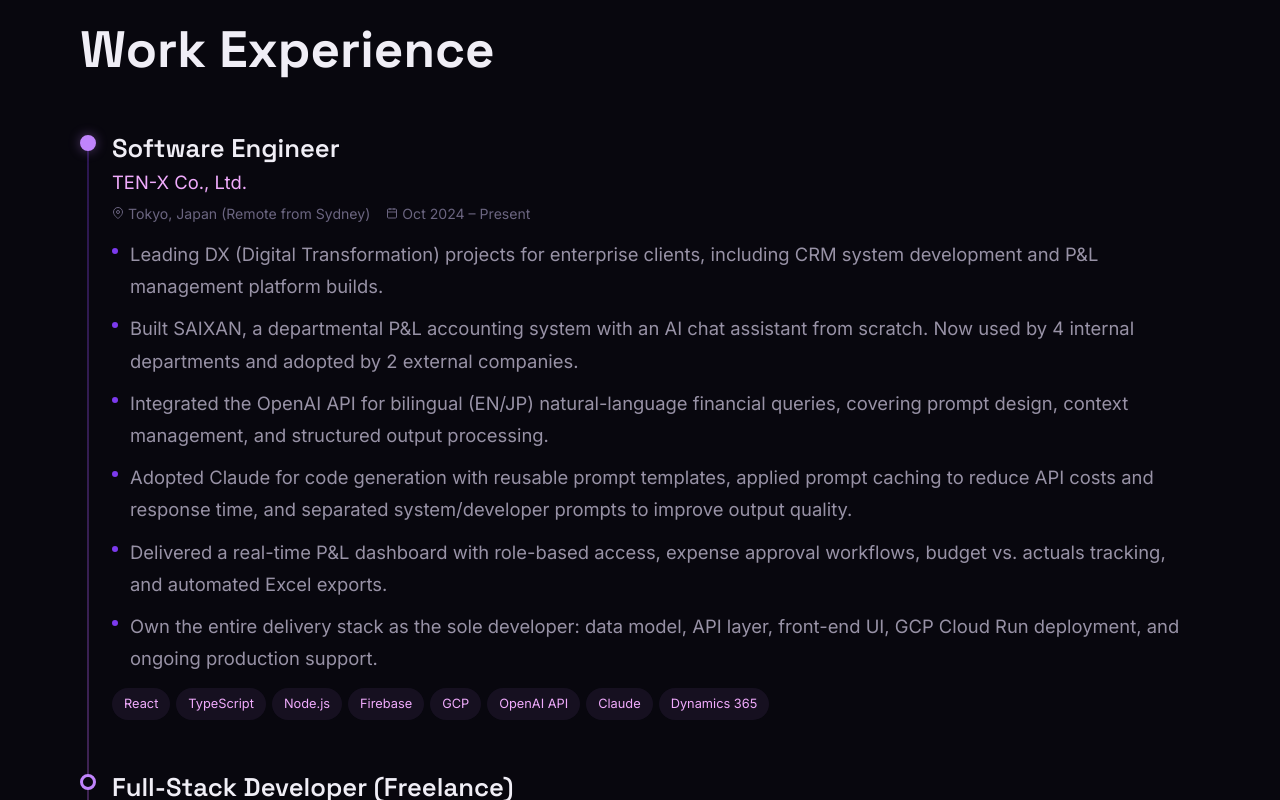
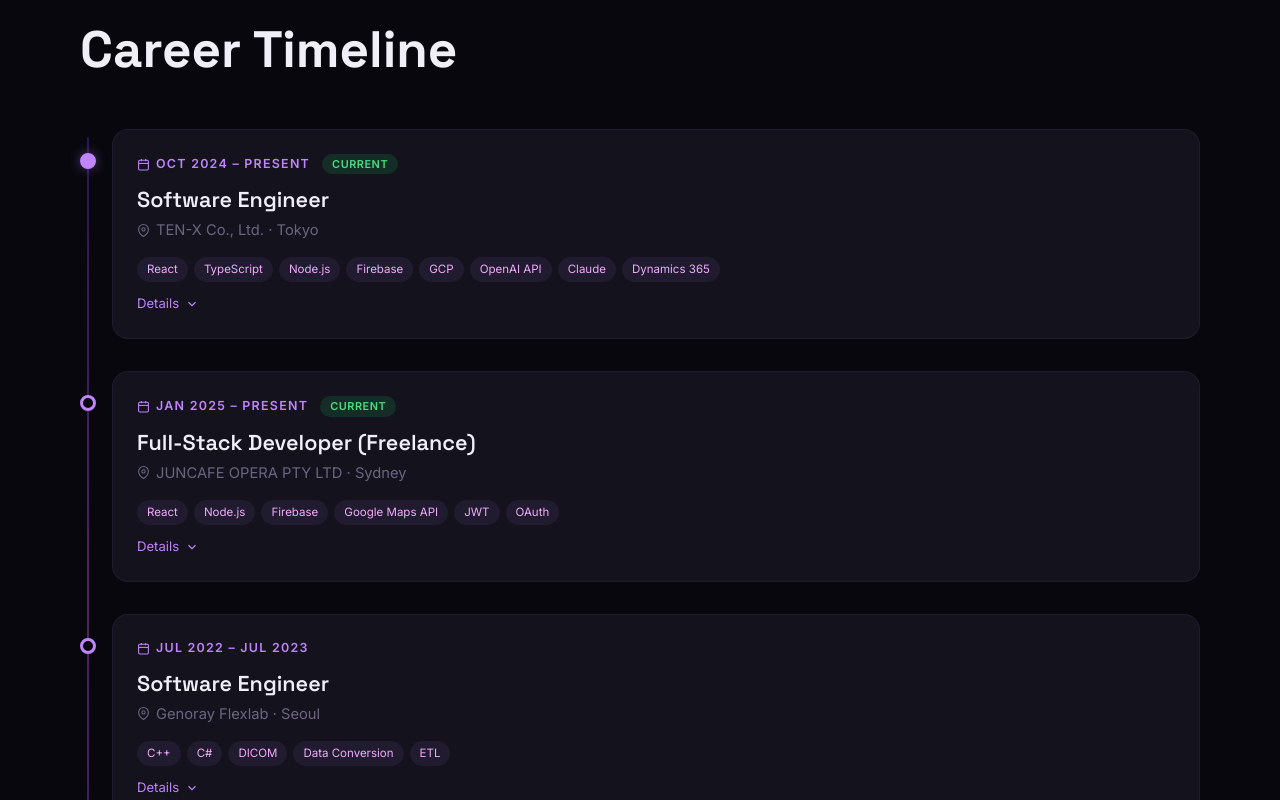
Before and after one commit to Irene3104/portfolio, a Next.js app: page / in a window 1280 px wide. Shown: the part 2200-3000 px from the top of the page. Built offline with nearby package versions, Linux system fonts and the light colour scheme.

Commit message:
Redesign experience as collapsible timeline cards, add project thumbnail support

```diff
--- a/src/components/sections/Experience.tsx
+++ b/src/components/sections/Experience.tsx
@@ -1,7 +1,121 @@
+"use client";
+
+import { useState } from "react";
 import SectionHeader from "@/components/ui/SectionHeader";
 import ScrollReveal from "@/components/ui/ScrollReveal";
 import { MapPinIcon, CalendarIcon } from "@/components/icons";
 import { experiences } from "@/data/experience";
+
+function ChevronIcon({ expanded }: { expanded: boolean }) {
+  return (
+    <svg
+      width={14}
+      height={14}
+      viewBox="0 0 24 24"
+      fill="none"
+      stroke="currentColor"
+      strokeWidth={2}
+      className={`transition-transform duration-300 ${expanded ? "rotate-180" : ""}`}
+    >
+      <polyline points="6 9 12 15 18 9" />
+    </svg>
+  );
+}
+
+function TimelineCard({
+  exp,
+  index,
+}: {
+  exp: (typeof experiences)[0];
+  index: number;
+}) {
+  const [expanded, setExpanded] = useState(false);
+  const isCurrent = exp.period.includes("Present");
+
+  return (
+    <ScrollReveal
+      delay={0}
+      className={`relative ${index < experiences.length - 1 ? "mb-8 max-md:mb-6" : ""}`}
+    >
+      {/* Timeline dot */}
+      <span
+        className={`absolute -left-8 top-6 z-10 h-4 w-4 rounded-full border-[3px] border-accent-1 max-md:-left-6 max-md:h-3.5 max-md:w-3.5 ${
+          index === 0
+            ? "bg-accent-1 shadow-[0_0_12px_rgba(192,132,252,0.4)]"
+            : "bg-bg-primary"
+        }`}
+      />
+
+      {/* Card */}
+      <div className="rounded-2xl border border-accent-1/8 bg-bg-card p-6 transition-all duration-300 hover:border-accent-1/20 hover:shadow-[0_4px_24px_rgba(192,132,252,0.06)] max-md:p-5">
+        {/* Top row: date + current badge */}
+        <div className="mb-3 flex items-center gap-3">
+          <span className="flex items-center gap-1.5 text-[0.78rem] font-semibold uppercase tracking-widest text-accent-1">
+            <CalendarIcon size={13} />
+            {exp.period}
+          </span>
+          {isCurrent && (
+            <span className="rounded-full bg-[rgba(34,197,94,0.15)] px-2.5 py-0.5 text-[0.68rem] font-semibold uppercase tracking-wider text-[#4ade80]">
+              Current
+            </span>
+          )}
+        </div>
+
+        {/* Role */}
+        <div className="font-heading text-[1.35rem] font-semibold leading-tight max-md:text-[1.1rem]">
+          {exp.role}
+        </div>
+
+        {/* Company + Location */}
+        <div className="mt-1.5 flex items-center gap-1.5 text-[0.92rem] text-text-tertiary">
+          <MapPinIcon size={13} />
+          {exp.company} · {exp.location.split(",")[0]}
+        </div>
+
+        {/* Tech tags (always visible) */}
+        <div className="mt-4 flex flex-wrap gap-1.5">
+          {exp.techs.map((tech) => (
+            <span
+              key={tech}
+              className="rounded-full bg-accent-1/8 px-2.5 py-1 text-[0.72rem] text-accent-3"
+            >
+              {tech}
+            </span>
+          ))}
+        </div>
+
+        {/* Expandable details */}
+        <div
+          className={`grid transition-all duration-300 ease-in-out ${
+            expanded ? "grid-rows-[1fr] opacity-100" : "grid-rows-[0fr] opacity-0"
+          }`}
+        >
+          <div className="overflow-hidden">
+            <ul className="mt-4 border-t border-accent-1/8 pt-4">
+              {exp.descriptions.map((desc, j) => (
+                <li
+                  key={j}
+                  className="relative mb-2 list-none pl-4 text-[0.92rem] leading-[1.7] text-text-secondary before:absolute before:left-0 before:top-[9px] before:h-1.5 before:w-1.5 before:rounded-full before:bg-accent-4"
+                >
+                  {desc}
+                </li>
+              ))}
+            </ul>
+          </div>
+        </div>
+
+        {/* Toggle */}
+        <button
+          onClick={() => setExpanded(!expanded)}
+          className="mt-3 inline-flex cursor-pointer items-center gap-1.5 border-none bg-transparent text-[0.82rem] text-accent-1 transition-all duration-300 hover:gap-2.5 hover:text-accent-3"
+        >
+          {expanded ? "Show Less" : "Details"}
+          <ChevronIcon expanded={expanded} />
+        </button>
+      </div>
+    </ScrollReveal>
+  );
+}
 
 export default function Experience() {
   return (
@@ -10,66 +124,18 @@ export default function Experience() {
       className="relative flex flex-col justify-center px-[var(--page-px)] py-[120px] max-md:py-20"
     >
       <div className="mx-auto w-full max-w-[var(--max-w)]">
-        <SectionHeader label="Career Path" title="Work Experience" />
+        <SectionHeader label="Experience" title="Career Timeline" />
 
         <div className="relative pl-8 max-md:pl-6">
           {/* Timeline line */}
           <span className="absolute left-[7px] top-2 bottom-2 w-0.5 rounded-sm bg-gradient-to-b from-accent-4 via-accent-2 to-accent-4 opacity-30" />
 
           {experiences.map((exp, i) => (
-            <ScrollReveal
+            <TimelineCard
               key={`${exp.company}-${exp.period}`}
-              delay={0}
-              className={`relative ${i < experiences.length - 1 ? "mb-12 max-md:mb-9" : ""}`}
-            >
-              {/* Timeline dot */}
-              <span
-                className={`absolute -left-8 top-1.5 z-10 h-4 w-4 rounded-full border-[3px] border-accent-1 max-md:-left-6 max-md:h-3.5 max-md:w-3.5 ${
-                  i === 0
-                    ? "bg-accent-1 shadow-[0_0_12px_rgba(192,132,252,0.4)]"
-                    : "bg-bg-primary"
-                }`}
-              />
-
-              <div className="mb-3.5">
-                <div className="font-heading text-[1.6rem] font-semibold max-md:text-[1.05rem]">
-                  {exp.role}
-                </div>
-                <div className="mt-0.5 text-[1.15rem] text-accent-3">
-                  {exp.company}
-                </div>
-                <div className="mt-1.5 flex flex-wrap items-center gap-4">
-                  <span className="flex items-center gap-1 text-[0.88rem] text-text-tertiary">
-                    <MapPinIcon /> {exp.location}
-                  </span>
-                  <span className="flex items-center gap-1 text-[0.88rem] text-text-tertiary">
-                    <CalendarIcon /> {exp.period}
-                  </span>
-                </div>
-              </div>
-
-              <ul className="mt-3.5">
-                {exp.descriptions.map((desc, j) => (
-                  <li
-                    key={j}
-                    className="relative mb-2.5 list-none pl-[18px] text-[1.15rem] leading-[1.75] text-text-secondary before:absolute before:left-0 before:top-[10px] before:h-1.5 before:w-1.5 before:rounded-full before:bg-accent-4"
-                  >
-                    {desc}
-                  </li>
-                ))}
-              </ul>
-
-              <div className="mt-3.5 flex flex-wrap gap-1.5">
-                {exp.techs.map((tech) => (
-                  <span
-                    key={tech}
-                    className="rounded-full bg-accent-1/8 px-3 py-1.5 text-[0.8rem] text-accent-3"
-                  >
-                    {tech}
-                  </span>
-                ))}
-              </div>
-            </ScrollReveal>
+              exp={exp}
+              index={i}
+            />
           ))}
         </div>
       </div>
--- a/src/components/sections/Projects.tsx
+++ b/src/components/sections/Projects.tsx
@@ -1,6 +1,7 @@
 "use client";
 
 import { useCallback, useEffect, useRef, useState } from "react";
+import Image from "next/image";
 import SectionHeader from "@/components/ui/SectionHeader";
 import ScrollReveal from "@/components/ui/ScrollReveal";
 import { useMagnetic } from "@/hooks/useMagnetic";
@@ -97,12 +98,21 @@ function ProjectCard({
         className="flex h-full flex-col overflow-hidden rounded-[20px] border border-accent-1/8 bg-bg-card transition-all duration-400 hover:border-accent-1/25 hover:shadow-[0_20px_60px_rgba(124,58,237,0.12)]"
       >
         {/* Thumbnail */}
-        <div className="relative h-[160px] w-full shrink-0 overflow-hidden">
-          <div
-            className={`flex h-full w-full items-center justify-center bg-gradient-to-br ${project.gradient} transition-transform duration-500`}
-          >
-            {thumbIcons[index]}
-          </div>
+        <div className="relative h-[180px] w-full shrink-0 overflow-hidden">
+          {project.thumbnail ? (
+            <Image
+              src={project.thumbnail}
+              alt={project.title}
+              fill
+              className="object-cover object-top transition-transform duration-500 hover:scale-105"
+            />
+          ) : (
+            <div
+              className={`flex h-full w-full items-center justify-center bg-gradient-to-br ${project.gradient}`}
+            >
+              {thumbIcons[index]}
+            </div>
+          )}
           <span
             className={`absolute right-3.5 top-3.5 rounded-full px-3 py-1 text-[0.68rem] font-semibold uppercase tracking-wider ${
               project.status === "live"
--- a/src/data/projects.ts
+++ b/src/data/projects.ts
@@ -9,6 +9,7 @@ export interface Project {
   status: "live" | "completed";
   statusLabel: string;
   gradient: string;
+  thumbnail?: string;
   note?: string;
   githubUrl?: string;
   demoUrl?: string;
@@ -29,6 +30,7 @@ export const projects: Project[] = [
     status: "live",
     statusLabel: "Live",
     gradient: "from-[#4c1d95] to-[#7c3aed]",
+    thumbnail: "/images/projects/saixan.webp",
     note: "Proprietary system. Architecture overview available on request.",
     githubUrl: "https://github.com/Irene3104/SAIXAN",
   },
@@ -46,6 +48,7 @@ export const projects: Project[] = [
     status: "live",
     statusLabel: "Live · 124 Users",
     gradient: "from-[#701a75] to-[#c026d3]",
+    thumbnail: "/images/projects/bee-time.webp",
     githubUrl: "https://github.com/Irene3104/Bee-Time",
   },
   {
@@ -62,6 +65,7 @@ export const projects: Project[] = [
     status: "completed",
     statusLabel: "Shipped",
     gradient: "from-[#581c87] to-[#a855f7]",
+    thumbnail: "/images/projects/genoray.webp",
   },
   {
     title: "Smart Farm AI",
```
